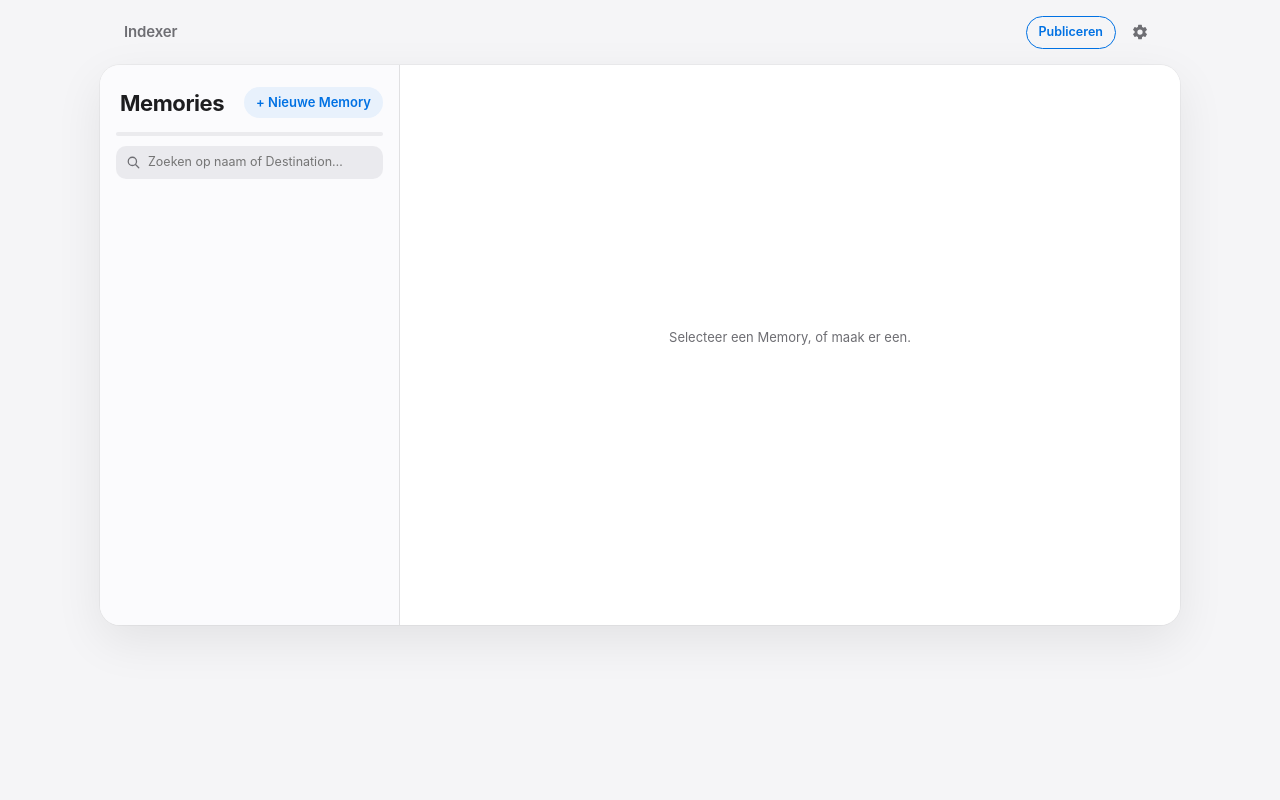
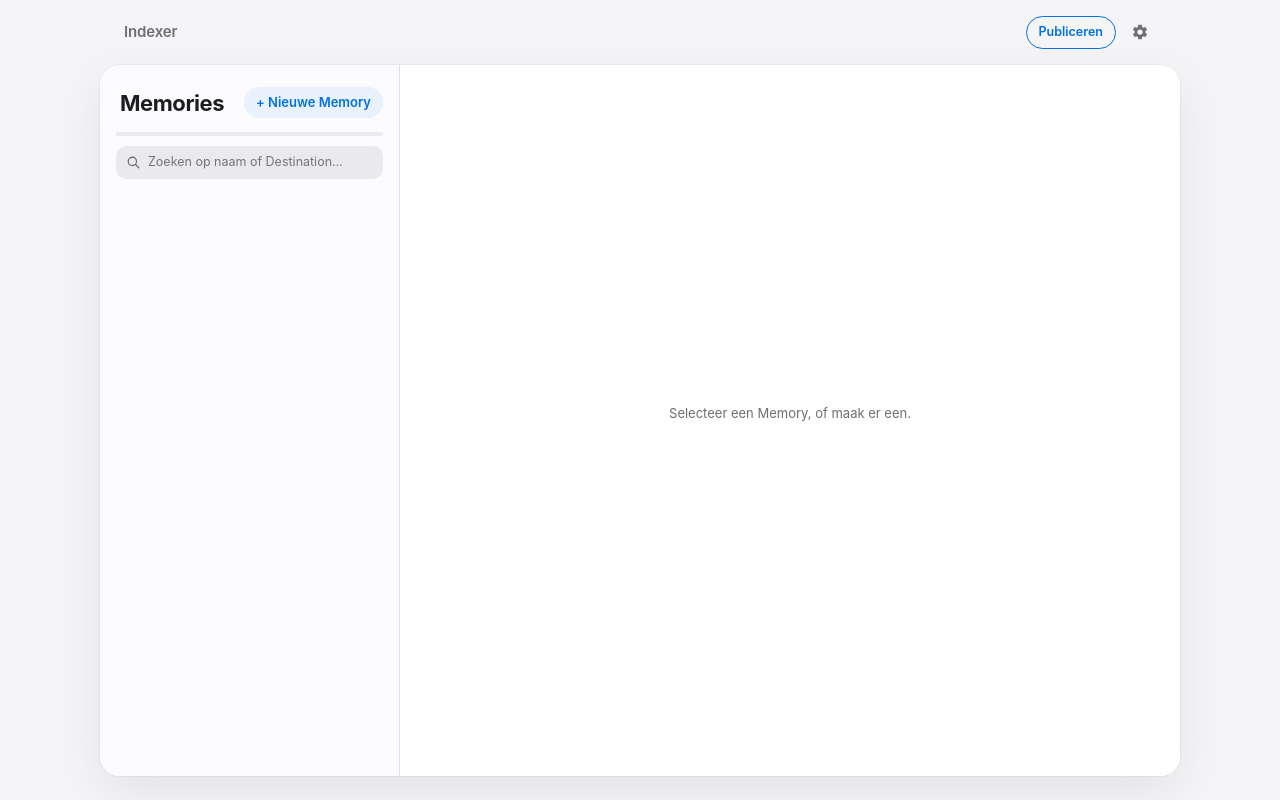
Before and after one commit to marcovandehaar/rememberwhen, a PHP site: page /index.html in a window 1280 px wide. Run offline with PHP 8.4, Linux system fonts and the light colour scheme.

Commit message:
Indexer: the screen is viewport height; the Memory list and the detail pane scroll on their own (#76)
Co-Authored-By: Claude Sonnet 5.5 <noreply@anthropic.com>

```diff
--- a/indexer/Web/wwwroot/app.js
+++ b/indexer/Web/wwwroot/app.js
@@ -224,6 +224,8 @@ function renderSidebar() {
   const list = document.getElementById('folder-list');
   const empty = document.getElementById('folder-list-empty');
   const filterEmpty = document.getElementById('folder-filter-empty');
+  // The list is rebuilt on every selection; keep where the operator had scrolled to.
+  const scrollTop = list.scrollTop;
   list.innerHTML = '';
   renderKindFilter();
 
@@ -266,9 +268,11 @@ function renderSidebar() {
       selectedId = m.memoryId;
       renderSidebar();
       renderDetail();
+      document.getElementById('detail').scrollTop = 0; // a different Memory starts at its top
     });
     list.append(item);
   }
+  list.scrollTop = scrollTop;
 }
 
 /* ============================================================= new memory */
--- a/indexer/Web/wwwroot/styles.css
+++ b/indexer/Web/wwwroot/styles.css
@@ -26,6 +26,10 @@
 
 html, body { height: 100%; }
 
+/* The screen is exactly the window (#76): the topbar and the shell stack in
+   it, and the list and the detail pane scroll inside the shell, not the page. */
+body { display: flex; flex-direction: column; overflow: hidden; }
+
 body {
   margin: 0;
   background: var(--bg);
@@ -49,7 +53,10 @@ code { font-family: "SF Mono", Menlo, Consolas, monospace; font-size: 12.5px; }
   justify-content: space-between;
   padding: 16px 24px;
   max-width: 1080px;
+  width: 100%;
+  box-sizing: border-box;
   margin: 0 auto;
+  flex: none;
 }
 .topbar h1 { font-size: 17px; }
 
@@ -73,13 +80,16 @@ code { font-family: "SF Mono", Menlo, Consolas, monospace; font-size: 12.5px; }
 .shell {
   display: flex;
   max-width: 1080px;
-  margin: 0 auto 32px;
+  width: 100%;
+  box-sizing: border-box;
+  flex: 1;
+  min-height: 0;
+  margin: 0 auto 24px;
   background: var(--panel);
   border: 1px solid var(--border);
   border-radius: var(--radius);
   box-shadow: var(--shadow);
   overflow: hidden;
-  min-height: 560px;
 }
 
 .sidebar {
@@ -88,6 +98,7 @@ code { font-family: "SF Mono", Menlo, Consolas, monospace; font-size: 12.5px; }
   border-right: 1px solid var(--border);
   display: flex;
   flex-direction: column;
+  min-height: 0;
 }
 
 .sidebar-head {
@@ -128,7 +139,7 @@ code { font-family: "SF Mono", Menlo, Consolas, monospace; font-size: 12.5px; }
 .browse-item:hover { background: #fafafa; }
 .browse-item svg { width: 15px; height: 15px; color: var(--text-dim); flex-shrink: 0; }
 
-.folder-list { list-style: none; margin: 0; padding: 0; overflow-y: auto; flex: 1; }
+.folder-list { list-style: none; margin: 0; padding: 0; overflow-y: auto; flex: 1; min-height: 0; }
 
 .folder-item {
   padding: 12px 16px;
@@ -167,7 +178,7 @@ code { font-family: "SF Mono", Menlo, Consolas, monospace; font-size: 12.5px; }
 .empty-state.centered { flex: 1; display: flex; align-items: center; justify-content: center; }
 
 /* ---- detail pane ---- */
-.detail { flex: 1; display: flex; flex-direction: column; padding: 28px 32px; min-width: 0; }
+.detail { flex: 1; display: flex; flex-direction: column; padding: 28px 32px; min-width: 0; min-height: 0; overflow-y: auto; }
 
 .detail-head { display: flex; align-items: flex-start; justify-content: space-between; gap: 16px; margin-bottom: 4px; }
 .detail-head h2 { font-size: 19px; }
@@ -646,3 +657,6 @@ button.cell:active { background: rgba(0, 0, 0, 0.08); }
   .sidebar { width: auto; border-right: none; border-bottom: 1px solid var(--hair); max-height: 40vh; }
   .detail { padding: 24px 20px 32px; }
 }
+
+/* The header, filter and search stay put; only the list below them scrolls (#76). */
+.sidebar-head, .kind-filter, .folder-filter { flex: none; }
```
